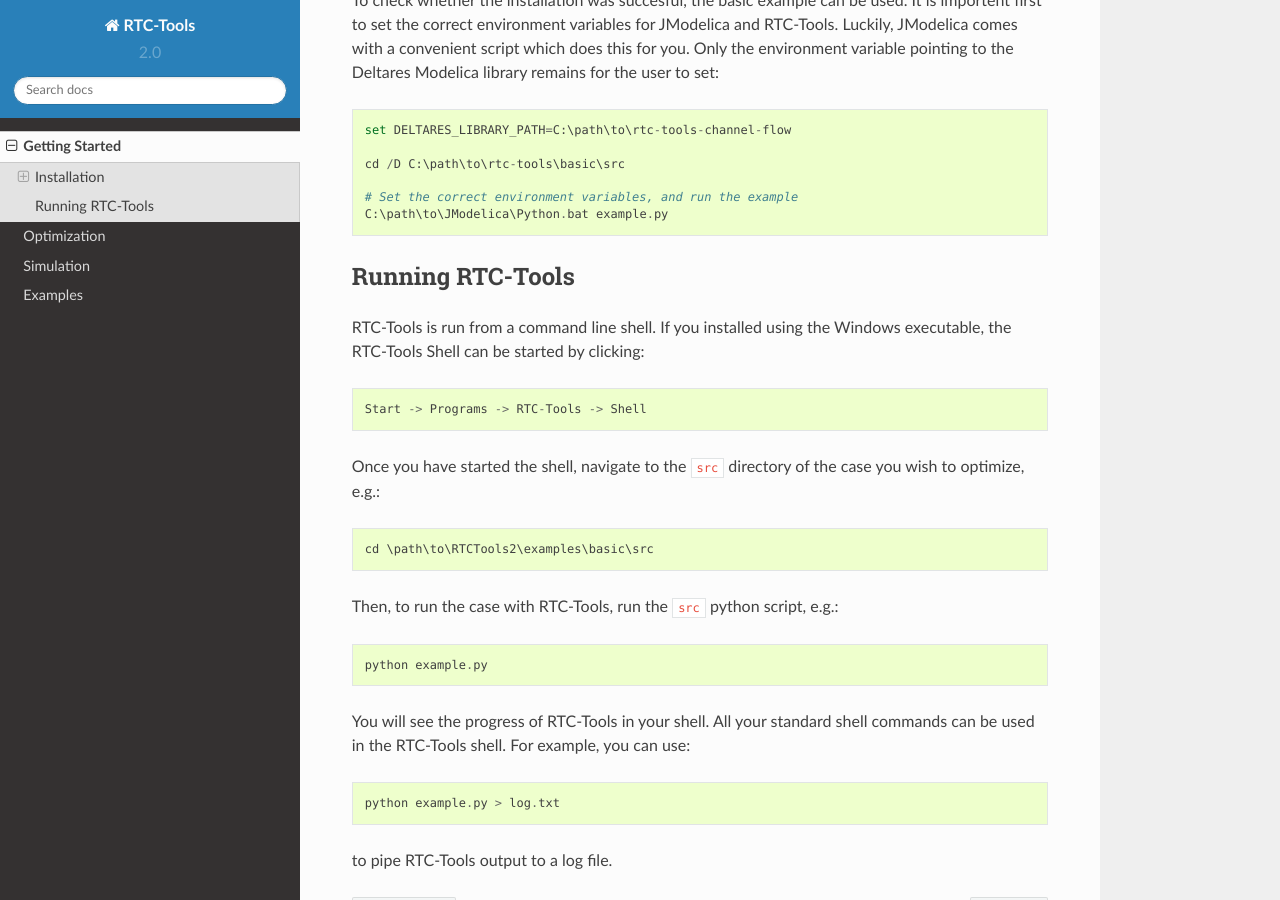
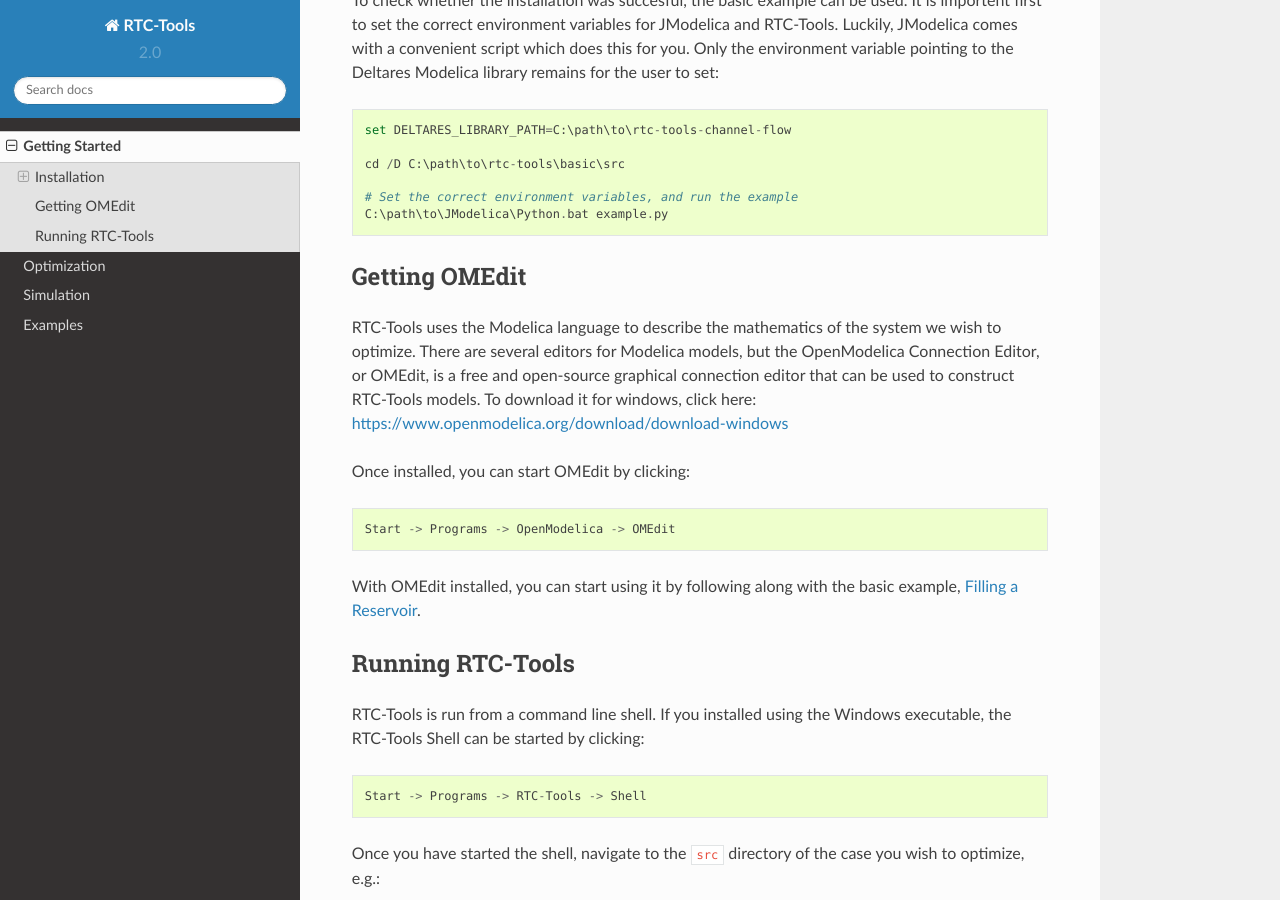
Before and after one commit to vdwees/rtc-tools, a Sphinx documentation site: the page built from doc/getting-started.rst, in a window 1280 px wide and 900 px high, scrolled down 2661 px. Built offline with Sphinx 7.4.7 and the Read the Docs theme 2.0.0, drawn with Linux system fonts in a browser that asks for light colours.

Commit message:
added how to get and start OMEdit in the getting started page

```diff
--- a/doc/getting-started.rst
+++ b/doc/getting-started.rst
@@ -131,6 +131,25 @@
 .. _Deltares Download Portal: https://download.deltares.nl/en/download/rtc-tools/
 
 
+.. _getting-started-omedit:
+
+Getting OMEdit
+==============
+
+RTC-Tools uses the Modelica language to describe the mathematics of the system
+we wish to optimize. There are several editors for Modelica models, but the
+OpenModelica Connection Editor, or OMEdit, is a free and open-source graphical
+connection editor that can be used to construct RTC-Tools models. To download it
+for windows, click here: https://www.openmodelica.org/download/download-windows
+
+Once installed, you can start OMEdit by clicking::
+
+   Start -> Programs -> OpenModelica -> OMEdit
+
+With OMEdit installed, you can start using it by following along with the basic
+example, :doc:`examples/basic`.
+
+
 .. _running-rtc-tools:
 
 Running RTC-Tools
```
Also changed, not shown: doc/examples/basic.rst (+7 -5 lines).
